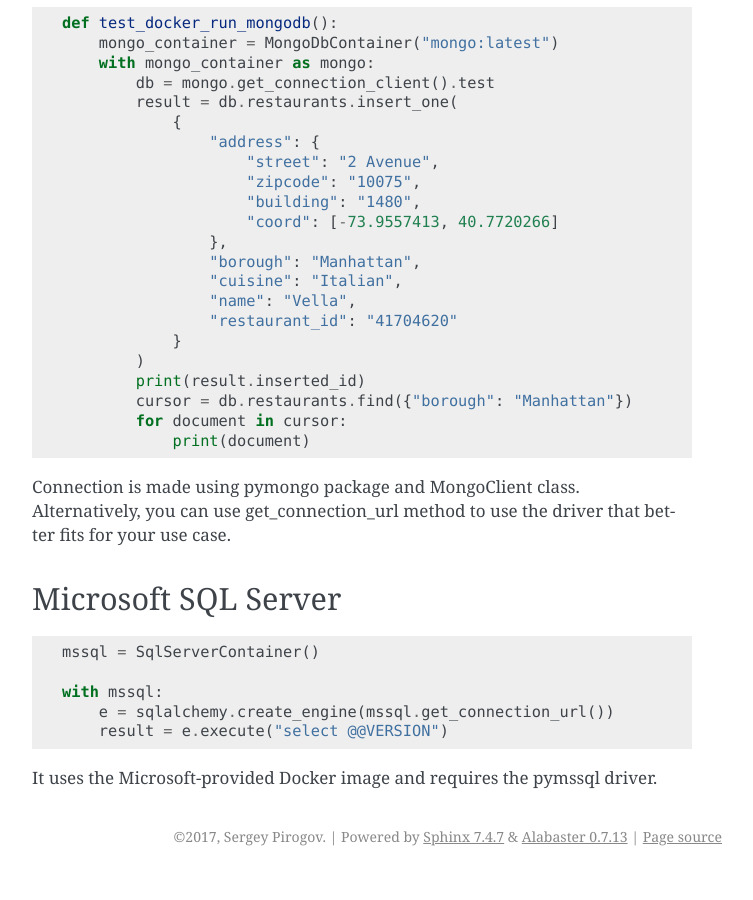
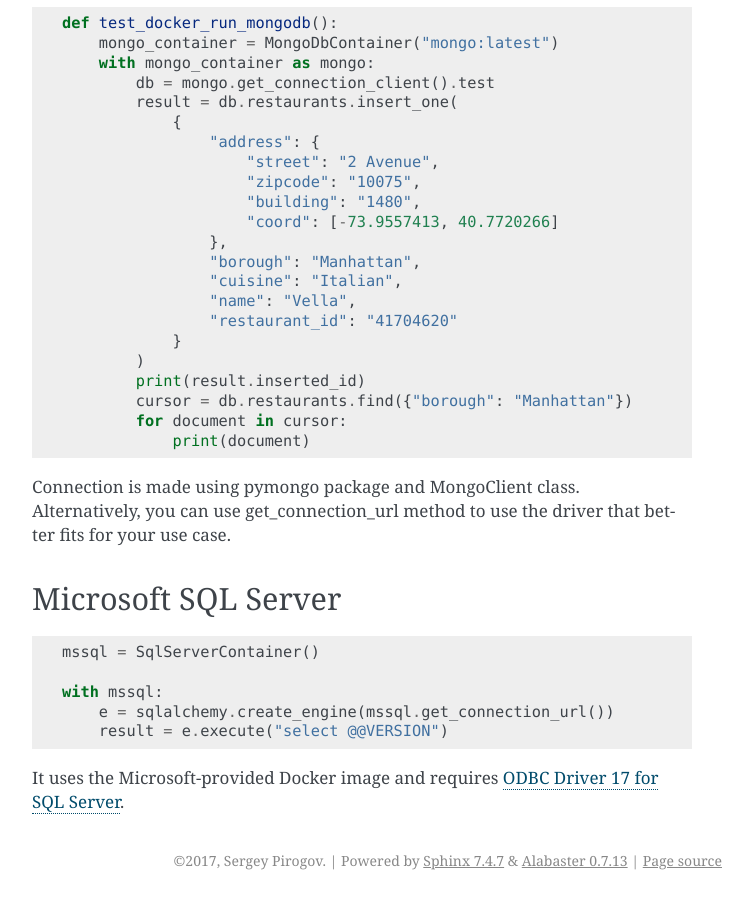
Before and after one commit to testcontainers/testcontainers-python, a Sphinx documentation site: the page built from docs/database.rst, in a window 1280 px wide and 900 px high, scrolled down 1806 px. Shown: the whole window, without its empty margins (388-1141 px from the left). Built offline with Sphinx 7.4.7, drawn with Linux system fonts in a browser that asks for light colours; pages that are not in the unit, such as notebooks, are missing from menus; before the commit the page ends 2682 px from its top, so only the background shows below that.

Commit message:
Add driver requirement to docs

```diff
--- a/docs/database.rst
+++ b/docs/database.rst
@@ -125,4 +125,5 @@ Microsoft SQL Server
         e = sqlalchemy.create_engine(mssql.get_connection_url())
         result = e.execute("select @@VERSION")
 
-It uses the Microsoft-provided Docker image and requires the pymssql driver.
+It uses the Microsoft-provided Docker image and requires `ODBC Driver 17 for SQL Server
+<https://docs.microsoft.com/en-us/sql/connect/odbc/linux-mac/installing-the-microsoft-odbc-driver-for-sql-server>`_.
```
